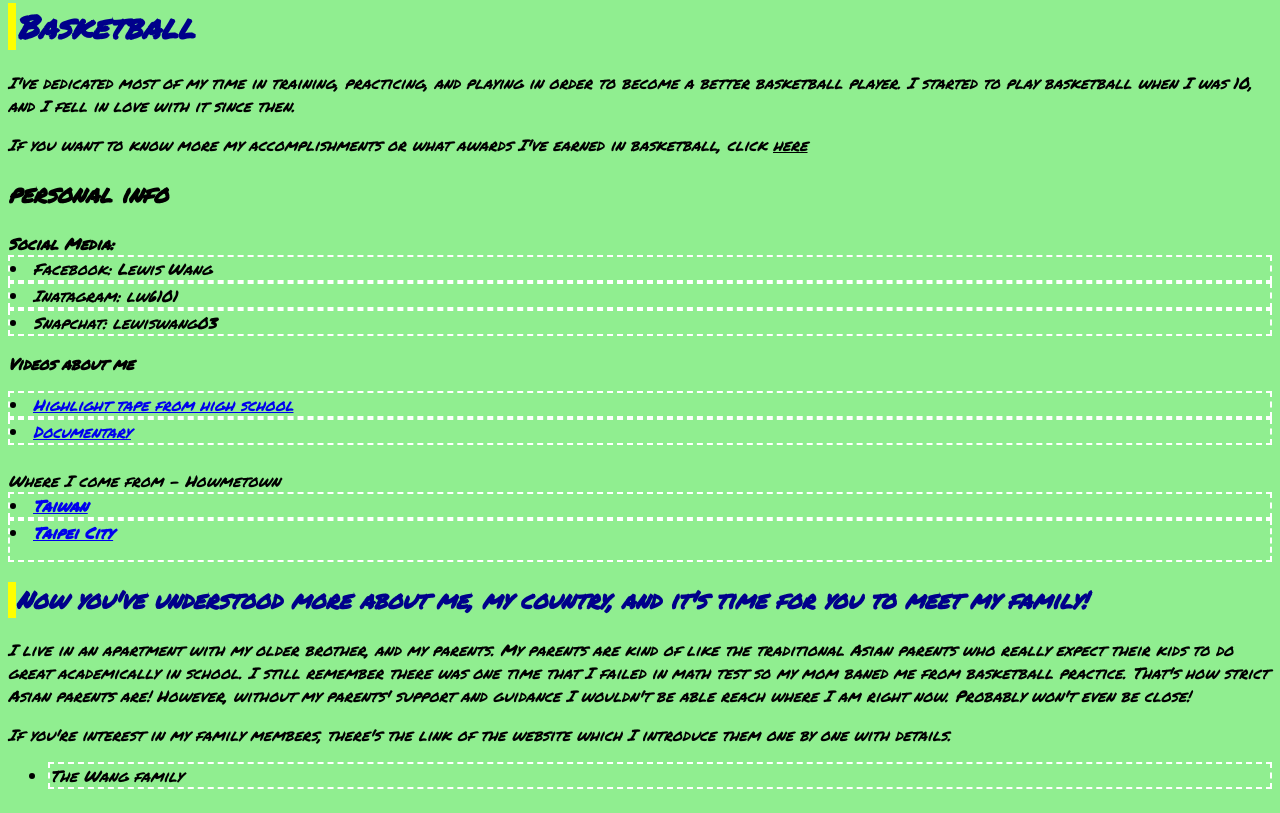
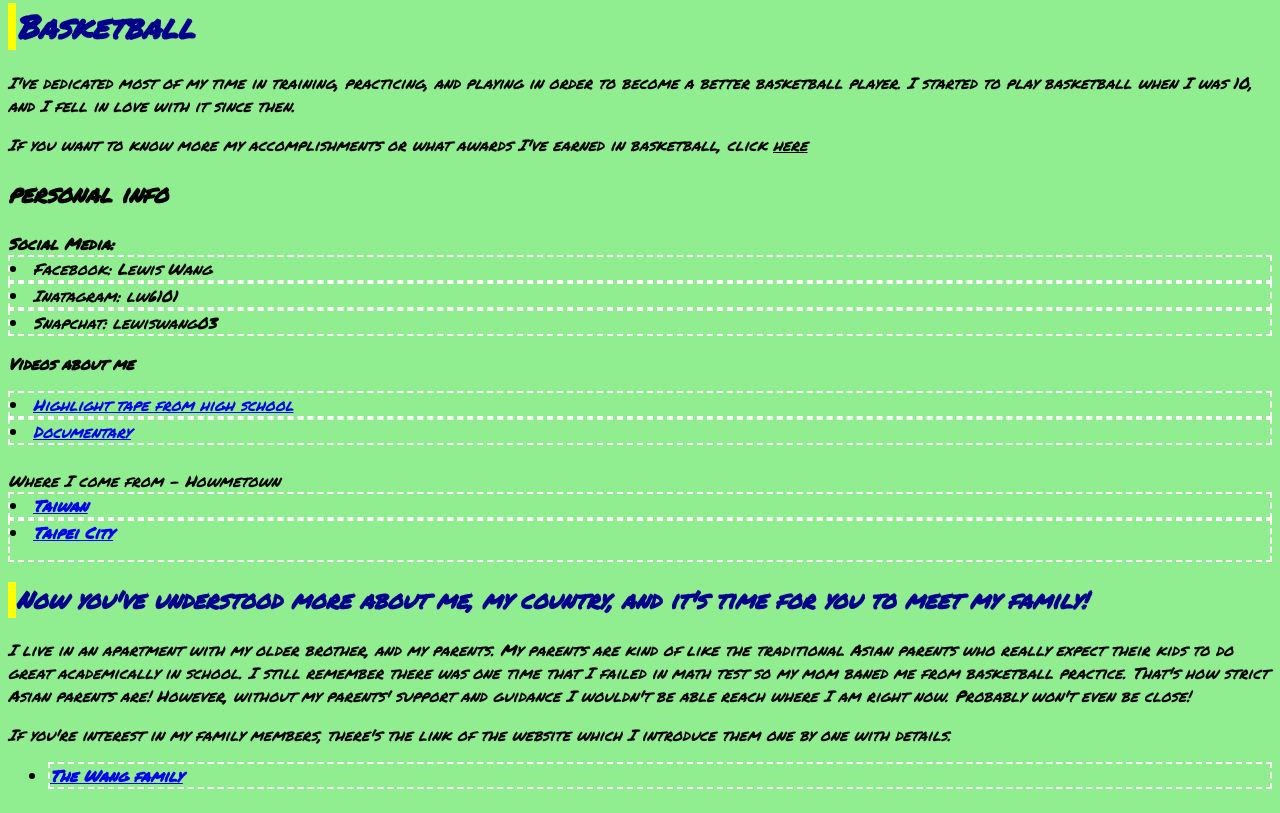
Before and after one commit to lewis6101/lewis6101.github.io, a plain HTML site: page index.html in a window 1280 px wide. Shown: the part 1055-1868 px from the top of the page. Drawn offline with Linux system fonts and the light colour scheme.

Commit message:
Update index.html

```diff
--- a/index.html
+++ b/index.html
@@ -56,4 +56,4 @@ I still remember there was one time that I failed in math test so my mom baned m
 guidance I wouldn't be able reach where I am right now. Probably won't even be close! </p>
 If you're interest in my family members, there's the link of the website which I introduce them one by one with details.
 <UL>
-<li> The Wang family </li></UL>
+	<li><B><A href="family.html"> The Wang family </A></li></UL>
```
